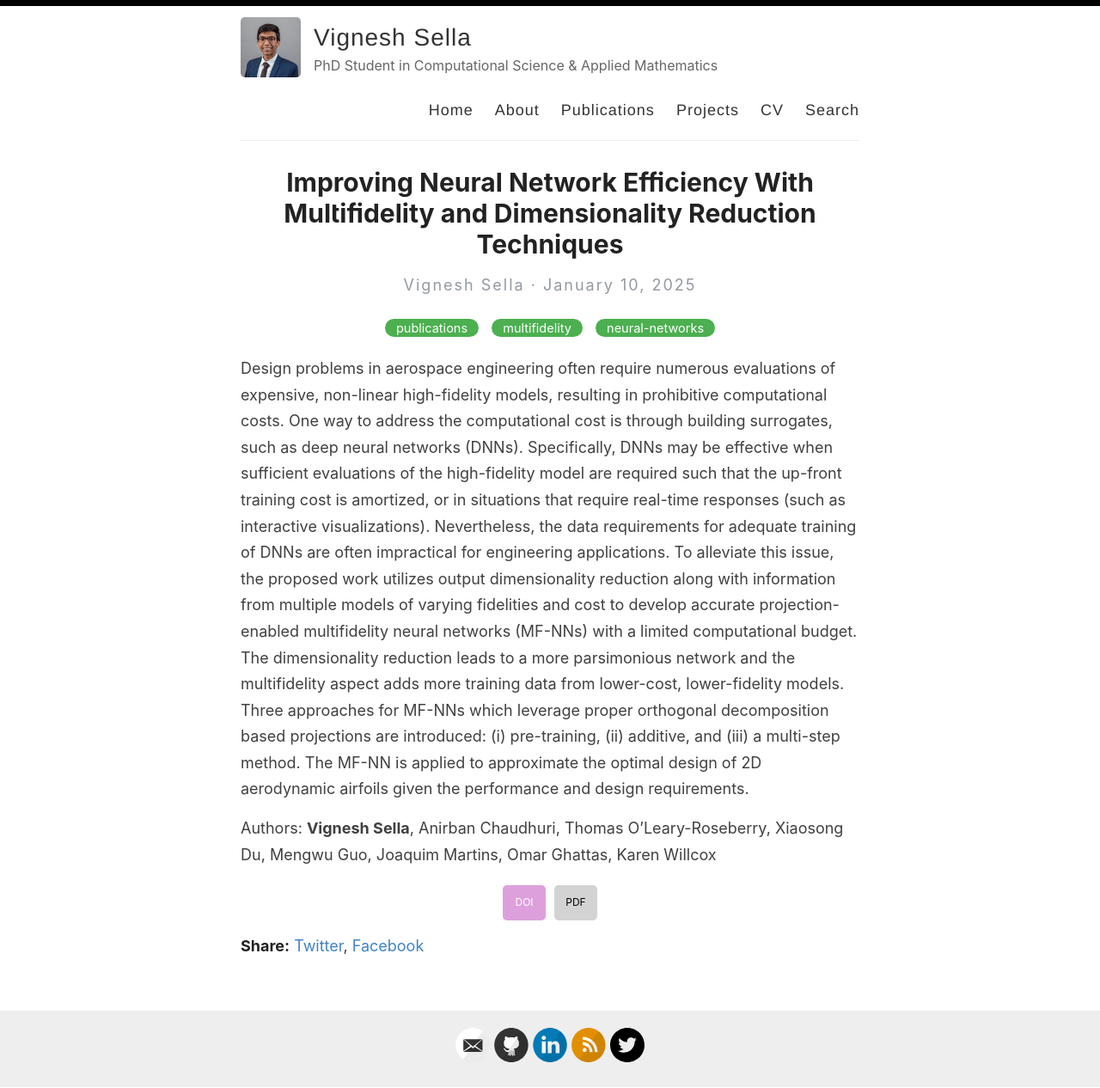
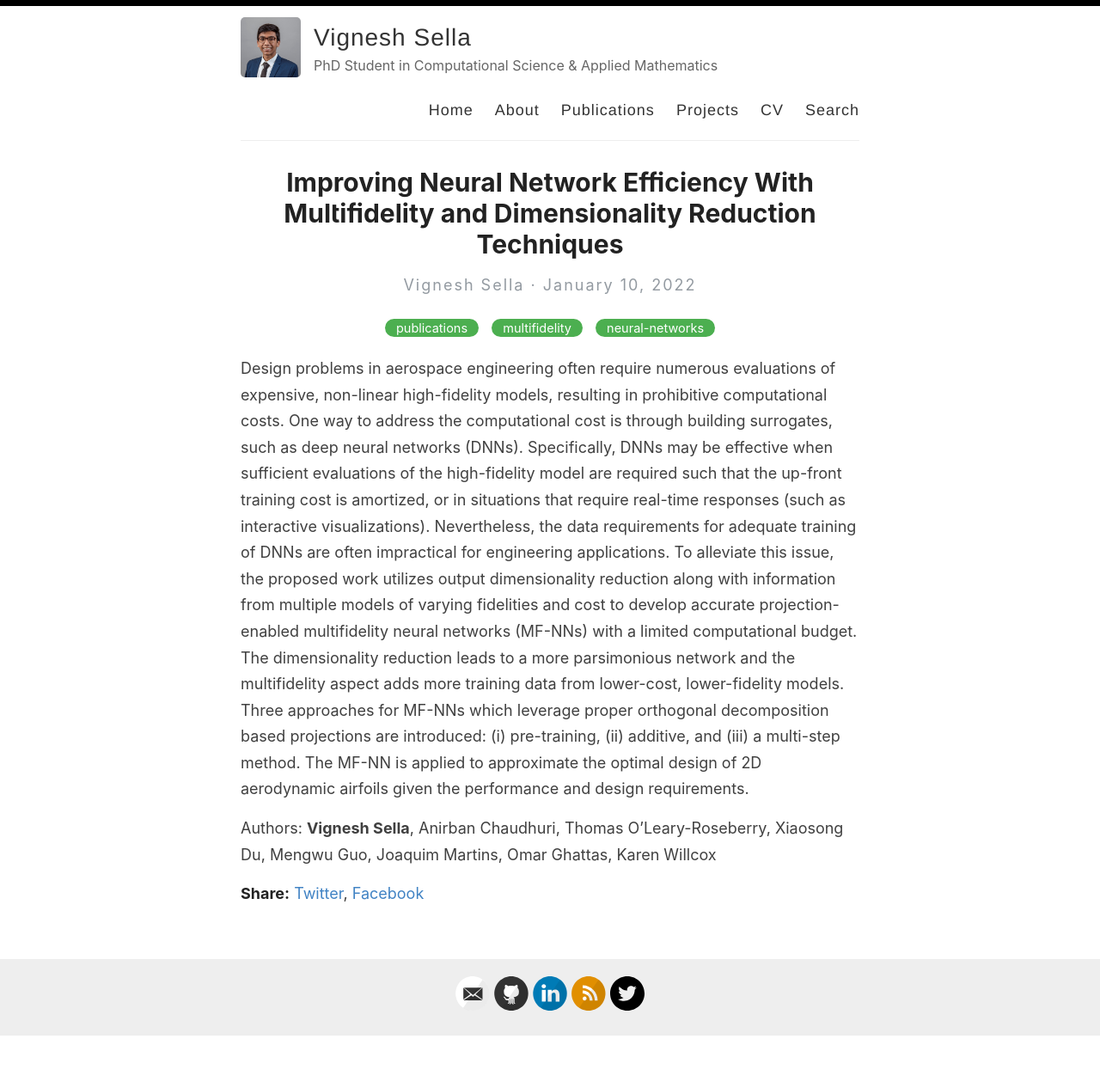
Before and after one commit to VigneshSella/vigneshsella.github.io, a Jekyll site: the page built from _posts/2022-01-10-multifidelity-neural-networks.md, in a window 1280 px wide. Shown: the whole page at 86% size. Built offline with Jekyll 4.4.1, drawn with Linux system fonts in a browser that asks for light colours; after the commit the page ends 1205 px from its top, so only the background shows below that.

Commit message:
changed date

```diff
--- a/_posts/2025-01-10-multifidelity-neural-networks.md
+++ b/_posts/2022-01-10-multifidelity-neural-networks.md
@@ -23,8 +23,8 @@ aerodynamic airfoils given the performance and design requirements.
 
 Authors: **Vignesh Sella**, Anirban Chaudhuri, Thomas O’Leary-Roseberry, Xiaosong Du, Mengwu Guo, Joaquim Martins, Omar Ghattas, Karen Willcox
 
-<div style="display: flex; justify-content: center; gap: 10px; margin-top: 20px;">
+<!-- <div style="display: flex; justify-content: center; gap: 10px; margin-top: 20px;">
   <a href="" style="background-color: #dda0dd; color: white; padding: 10px; border-radius: 5px; text-decoration: none; font-size: 12px; display: inline-block; width: 50px; text-align: center;">DOI</a>
 
   <a href="" style="background-color: #d3d3d3; color: black; padding: 10px; border-radius: 5px; text-decoration: none; font-size: 12px; display: inline-block; width: 50px; text-align: center;">PDF</a>
-</div>
+</div> -->
```
